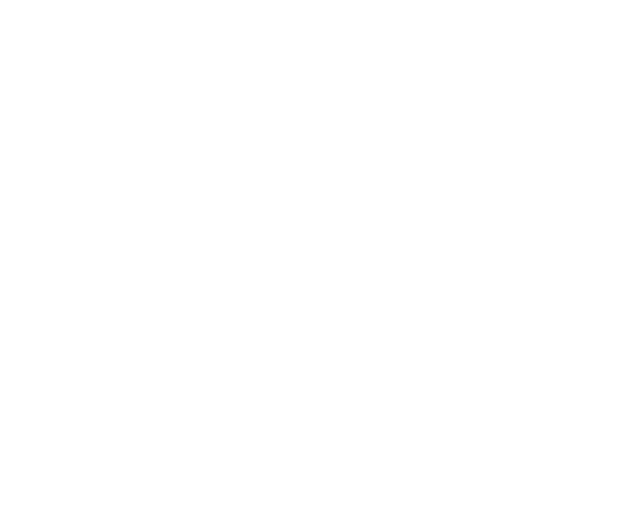
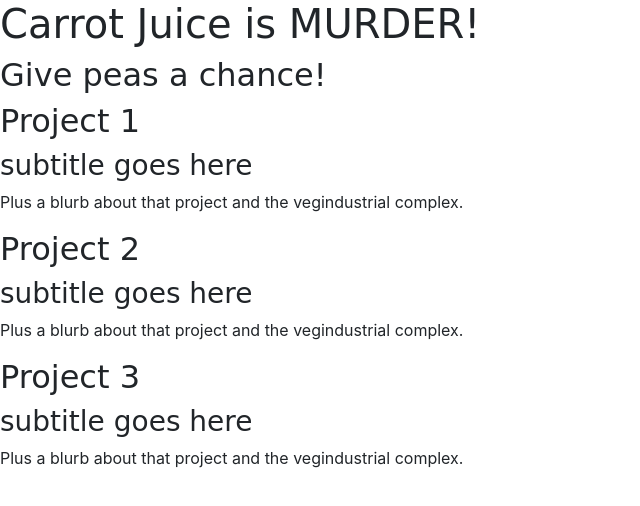
Before and after one commit to LyreParadox/carrotjuice-murder, a website: page index.html in a window 1280 px wide. Shown: the whole page, without its empty margins (0-640 px from the left). Drawn offline with nearby package versions, Linux system fonts and the light colour scheme; a web font is replaced by a local one.

Commit message:
added: font rules to styles.css & placeholder text to index.html

```diff
--- a/assets/css/styles.css
+++ b/assets/css/styles.css
@@ -1 +1,5 @@
 /* font-family: 'Irish Grover', cursive; */
+
+h1, h2, h3, h4 {
+    font-family: 'Irish Grover', cursive;
+}
--- a/index.html
+++ b/index.html
@@ -17,9 +17,35 @@
 </head>
 
 <body>
+    <!-- header -->
+    <header>
+        <div>
+            <h1>Carrot Juice is MURDER!</h1>
+            <h2>Give peas a chance!</h2>
+        </div>
+    </header>
 
+    <!-- section 1 -->
+    <div>
+        <h2>Project 1</h2>
+        <h3>subtitle goes here</h3>
+        <p>Plus a blurb about that project and the vegindustrial complex.</p>
+    </div>
+    <!-- section 2 -->
+    <div>
+        <h2>Project 2</h2>
+        <h3>subtitle goes here</h3>
+        <p>Plus a blurb about that project and the vegindustrial complex.</p>
+    </div>
+    <!-- section 3 -->
+    <div>
+        <h2>Project 3</h2>
+        <h3>subtitle goes here</h3>
+        <p>Plus a blurb about that project and the vegindustrial complex.</p>
+    </div>
+
+    <!-- footer -->
     <footer>
-
     </footer>
 
     <!-- jQuery comes first, then Popper.js, then the Bootstrap JavaScript plugins.-->
```
